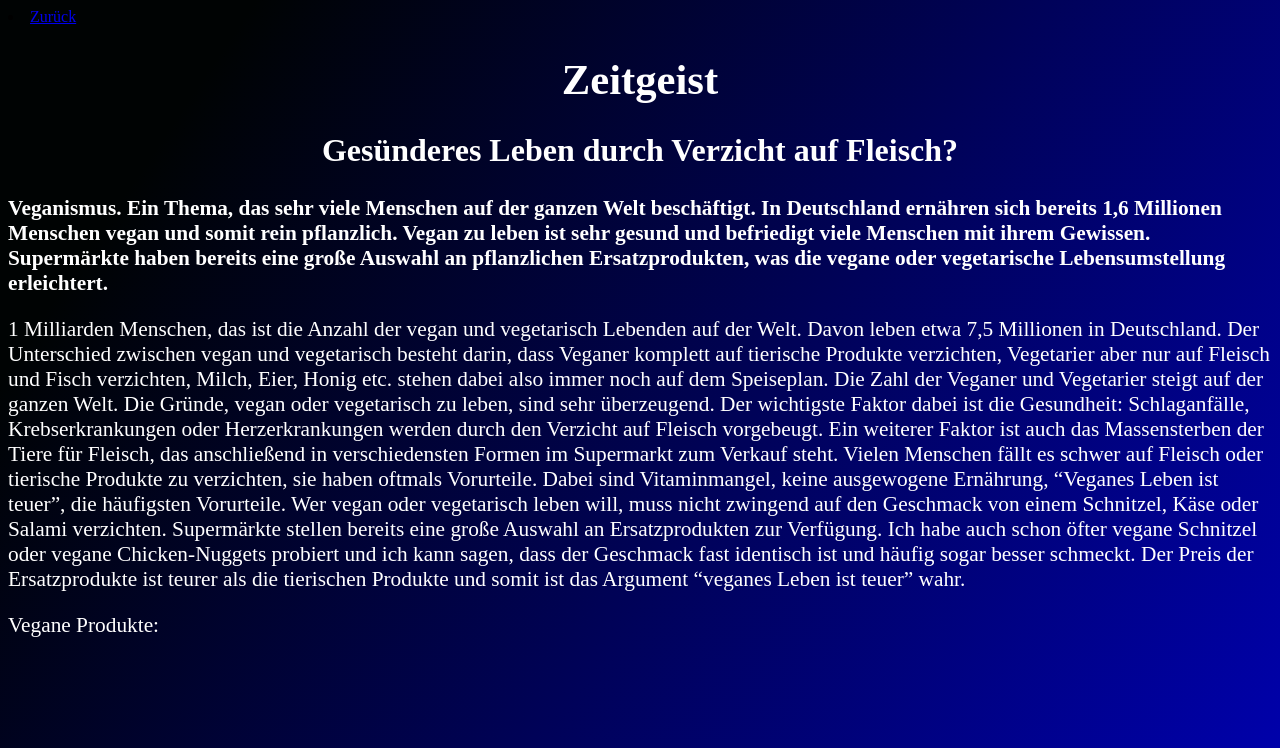
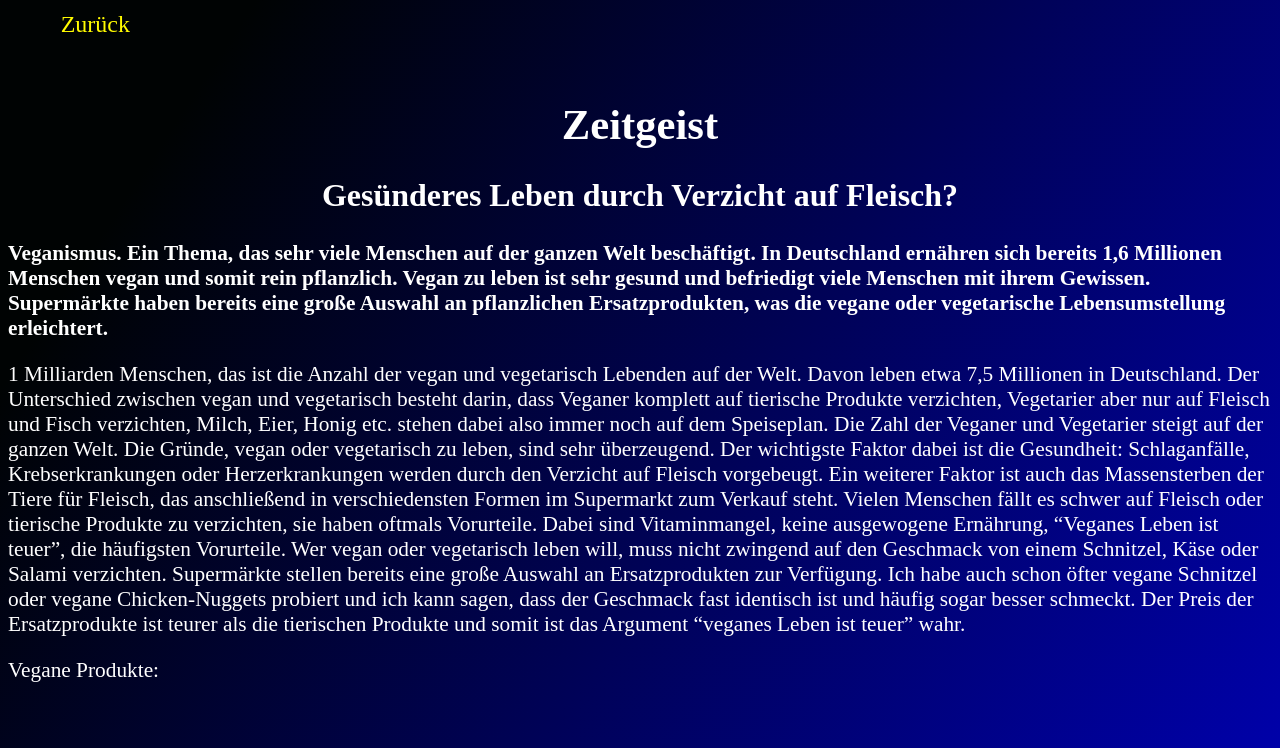
Before and after one commit to googdriveschule/klasse8b1, a plain HTML site: page unterseiten/zg.html in a window 1280 px wide. Shown: the top 748 px of the page. Drawn offline with Linux system fonts and the light colour scheme.

Commit message:
Update zg.html

```diff
--- a/unterseiten/zg.html
+++ b/unterseiten/zg.html
@@ -6,7 +6,13 @@
     <link rel="stylesheet" href="assetszg/zg.css">
 </head>
 <body>
-    <li> <a href="../index.html">Zurück</a> </li>
+   	 <div class="header-container">
+      <nav>
+        <ul>
+          <li> <a href="/../index.html">Zurück</a> </li>
+        </ul>
+      </nav>
+		</div>
     <h1>
         Zeitgeist
     </h1>
```
